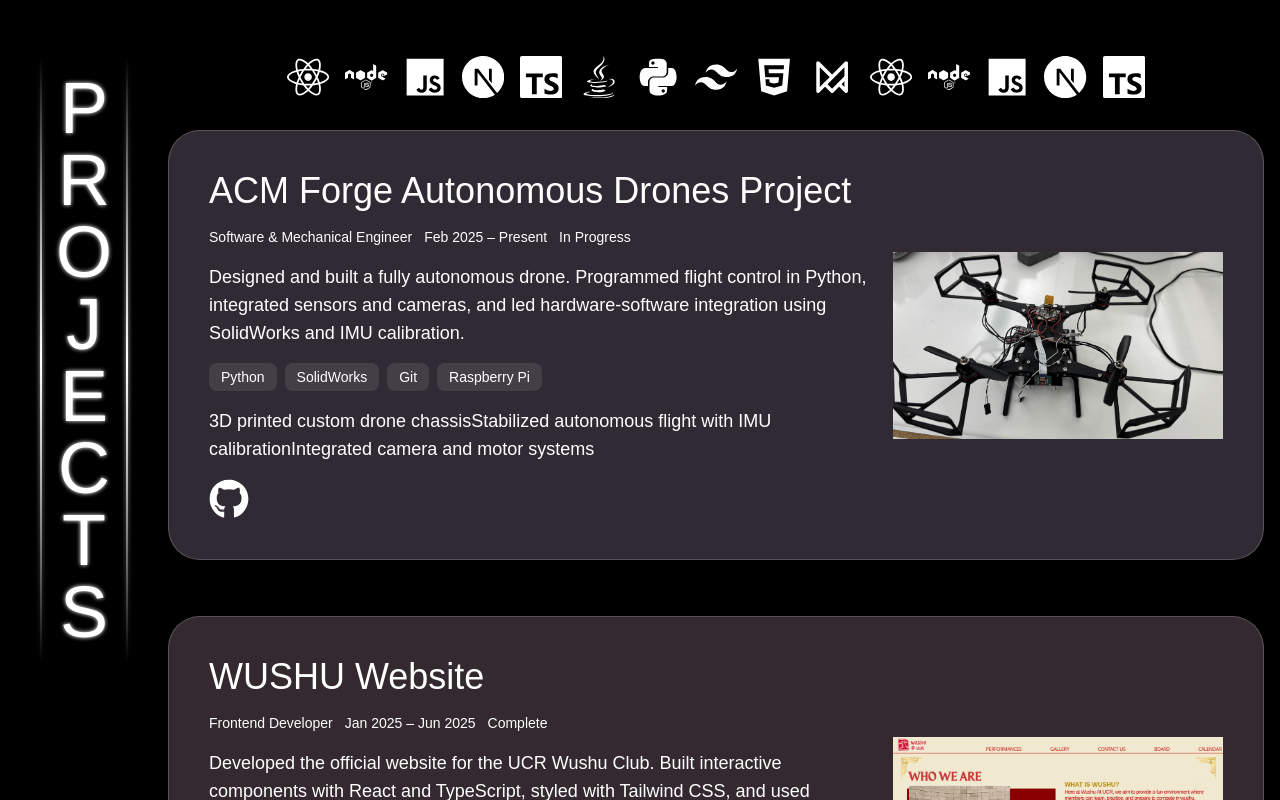
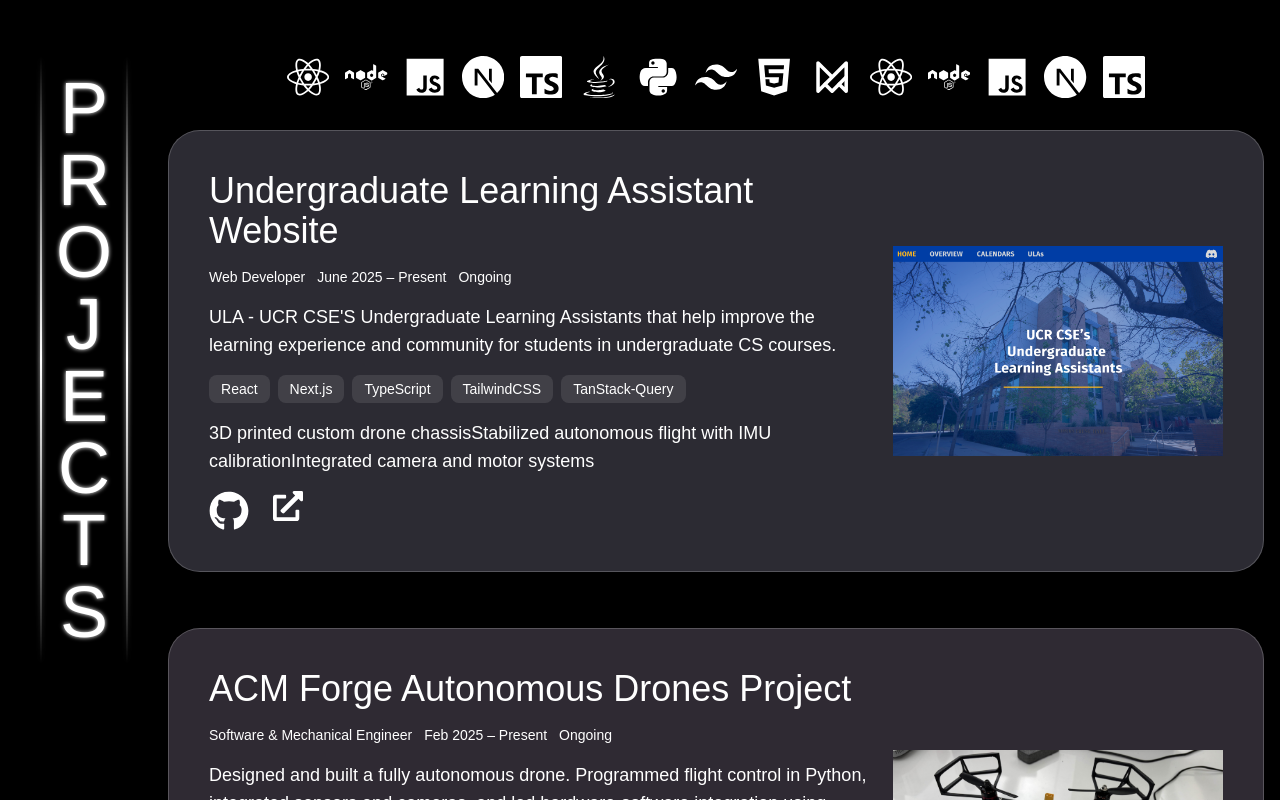
Before and after one commit to Simon-Cun/Portfolio, a Next.js app: page / in a window 1280 px wide. Shown: the part 1700-2500 px from the top of the page. Built offline with nearby package versions, Linux system fonts and the light colour scheme; a web font is replaced by a local one.

Commit message:
added more project

```diff
--- a/src/data/projects.ts
+++ b/src/data/projects.ts
@@ -3,6 +3,7 @@ import TwiceIsNice from "@/public/projects/twiceisnice.png";
 import CSA from "@/public/projects/csa.png";
 import WUSHU from "@/public/projects/wushu.png";
 import Skyflow from "@/public/projects/skyflow.jpg";
+import ULA from "@/public/projects/ula.png"
 import { StaticImageData } from "next/image";
 export type Project = {
   title: string;
@@ -25,6 +26,29 @@ export type Project = {
 
 export const ProjectData: Project[] = [
   {
+    title: "Undergraduate Learning Assistant Website",
+    description:
+      " ULA - UCR CSE'S Undergraduate Learning Assistants that help improve the learning experience and community for students in undergraduate CS courses.",
+    TechStack: ["React", "Next.js", "TypeScript", "TailwindCSS", "TanStack-Query"],
+    Links: {
+      github: "https://github.com/acm-ucr/cse-ula",
+      demo: "https://ula.ucrhighlanders.org/",
+    },
+    features: [
+      "3D printed custom drone chassis",
+      "Stabilized autonomous flight with IMU calibration",
+      "Integrated camera and motor systems",
+    ],
+    role: "Web Developer",
+    date: "June 2025 – Present",
+    status: "Ongoing",
+    color: "bg-violet-200/20",
+    image: {
+      src: ULA,
+      alt: "Undergraduate Learning Assistant Landing Page",
+    },
+  },
+  {
     title: "ACM Forge Autonomous Drones Project",
     description:
       "Designed and built a fully autonomous drone. Programmed flight control in Python, integrated sensors and cameras, and led hardware-software integration using SolidWorks and IMU calibration.",
@@ -40,7 +64,7 @@ export const ProjectData: Project[] = [
     ],
     role: "Software & Mechanical Engineer",
     date: "Feb 2025 – Present",
-    status: "In Progress",
+    status: "Ongoing",
     color: "bg-purple-200/20",
     image: {
       src: Skyflow,
```
Also changed, not shown: public/projects/ula.png (added).
